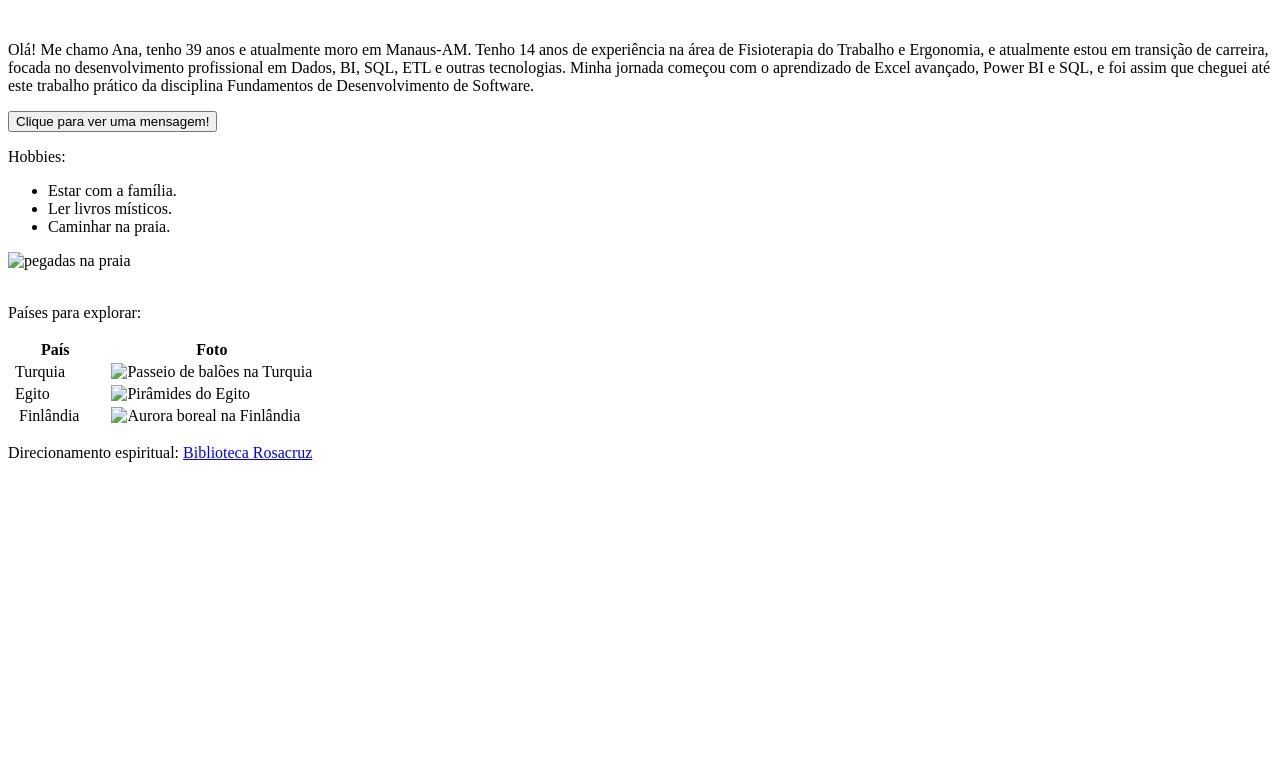
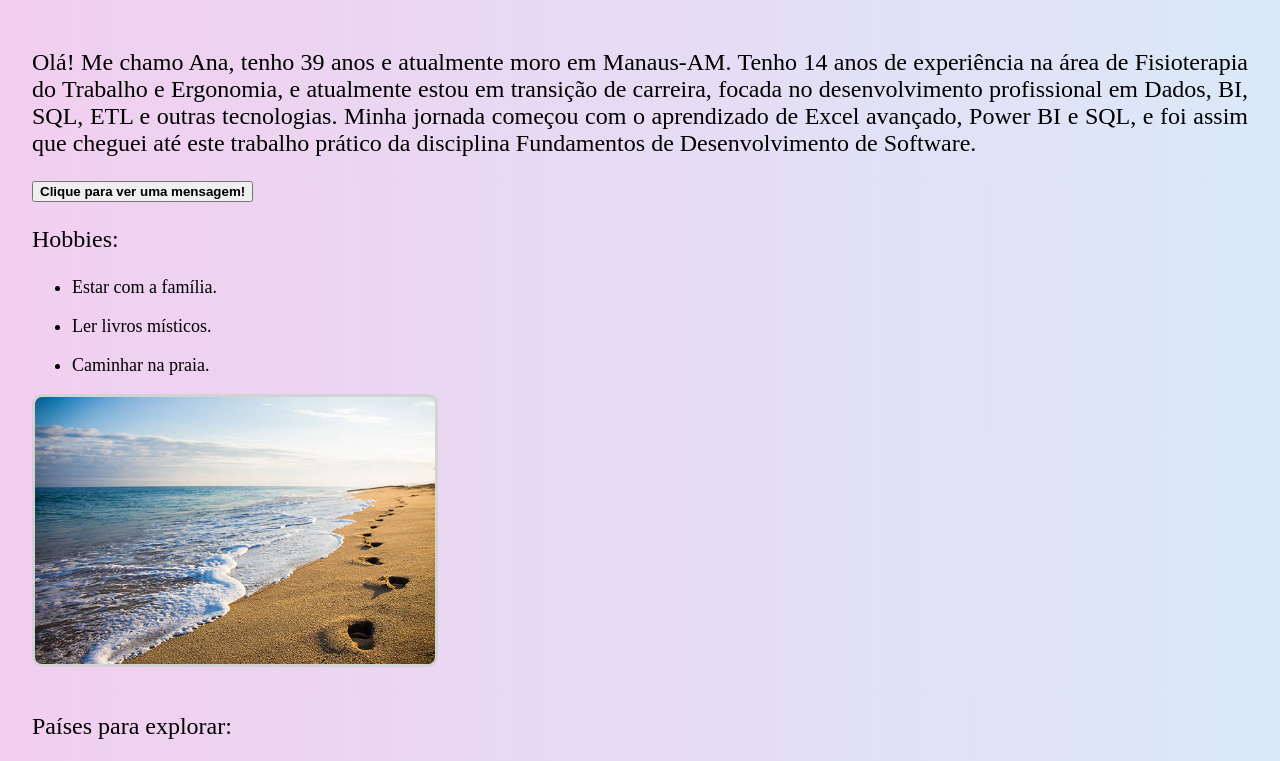
Before and after one commit to AnaCosta03/anarcBio, a plain HTML site: page index.html in a window 1280 px wide. Shown: the part 73-834 px from the top of the page. Before the commit the page ends 800 px from the top, so only its background shows below. Drawn offline with Linux system fonts and the light colour scheme; the site is published under a folder, as on GitHub Pages, so addresses that start at the root find nothing.

Commit message:
Alteração de página

```diff
--- a/index.html
+++ b/index.html
@@ -4,7 +4,7 @@
     <meta charset="UTF-8">
     <meta name="viewport" content="width=device-width, initial-scale=1.0">
     <title>Trabalho</title>
-    <link rel="stylesheet" href="/css/estilo.css">
+    <link rel="stylesheet" href="css/estilo.css">
 </head>
 <body>
     <h1>Ana Raquel Costa</h1> <br>
@@ -17,7 +17,7 @@
         <li>Ler livros místicos.</li>
         <li>Caminhar na praia.</li>
     </ul>
-    <img src="/img/praia.jpg" alt="pegadas na praia"><br>
+    <img src="img/praia.jpg" alt="pegadas na praia"><br>
     <br>
     <p>Países para explorar:</p>
     <table>
@@ -27,18 +27,18 @@
         </tr>
         <tr>
             <td>&nbsp;Turquia</td>
-            <td>&nbsp;&nbsp;<img src="/img/turquia.jpg" alt="Passeio de balões na Turquia">&nbsp;&nbsp;</td>
+            <td>&nbsp;&nbsp;<img src="img/turquia.jpg" alt="Passeio de balões na Turquia">&nbsp;&nbsp;</td>
         </tr>
         <tr>
             <td>&nbsp;Egito</td>
-            <td>&nbsp;&nbsp;<img src="/img/egito.jpg" alt="Pirâmides do Egito">&nbsp;&nbsp;</td>
+            <td>&nbsp;&nbsp;<img src="img/egito.jpg" alt="Pirâmides do Egito">&nbsp;&nbsp;</td>
         </tr>
         <tr>
             <td>&nbsp;&nbsp;Finlândia&nbsp;&nbsp;&nbsp;&nbsp;&nbsp;</td>
-            <td>&nbsp;&nbsp;<img src="/img/finlandia.jpeg" alt="Aurora boreal na Finlândia">&nbsp;&nbsp;</td>
+            <td>&nbsp;&nbsp;<img src="img/finlandia.jpeg" alt="Aurora boreal na Finlândia">&nbsp;&nbsp;</td>
         </tr>
     </table>
     <p>Direcionamento espiritual: <a href="https://www.ordemrosacruz.org.br/biblioteca-rosacruz">Biblioteca Rosacruz</a></p>
-    <script src="/js/script.js"></script>
+    <script src="js/script.js"></script>
 </body>
 </html>
```
